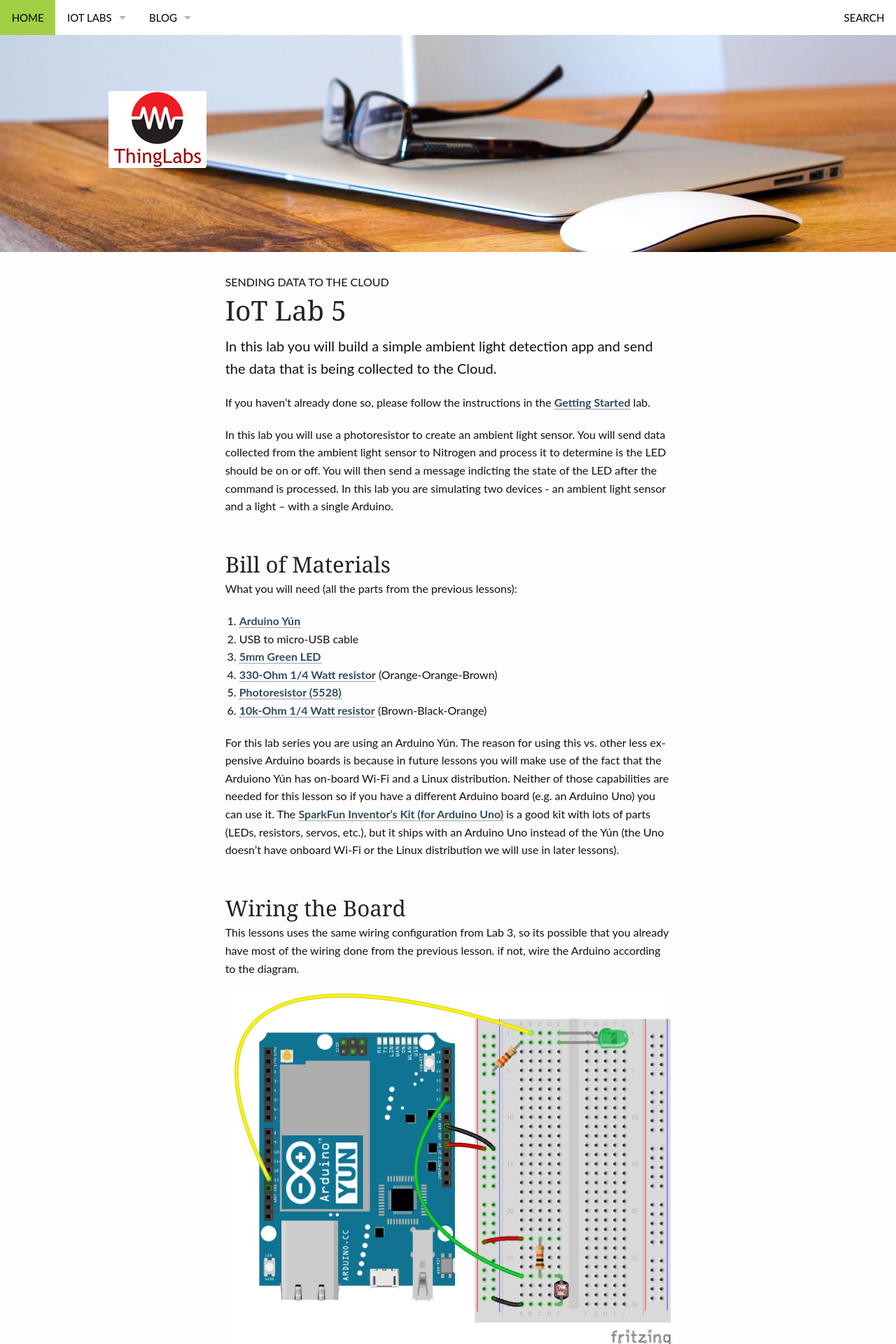
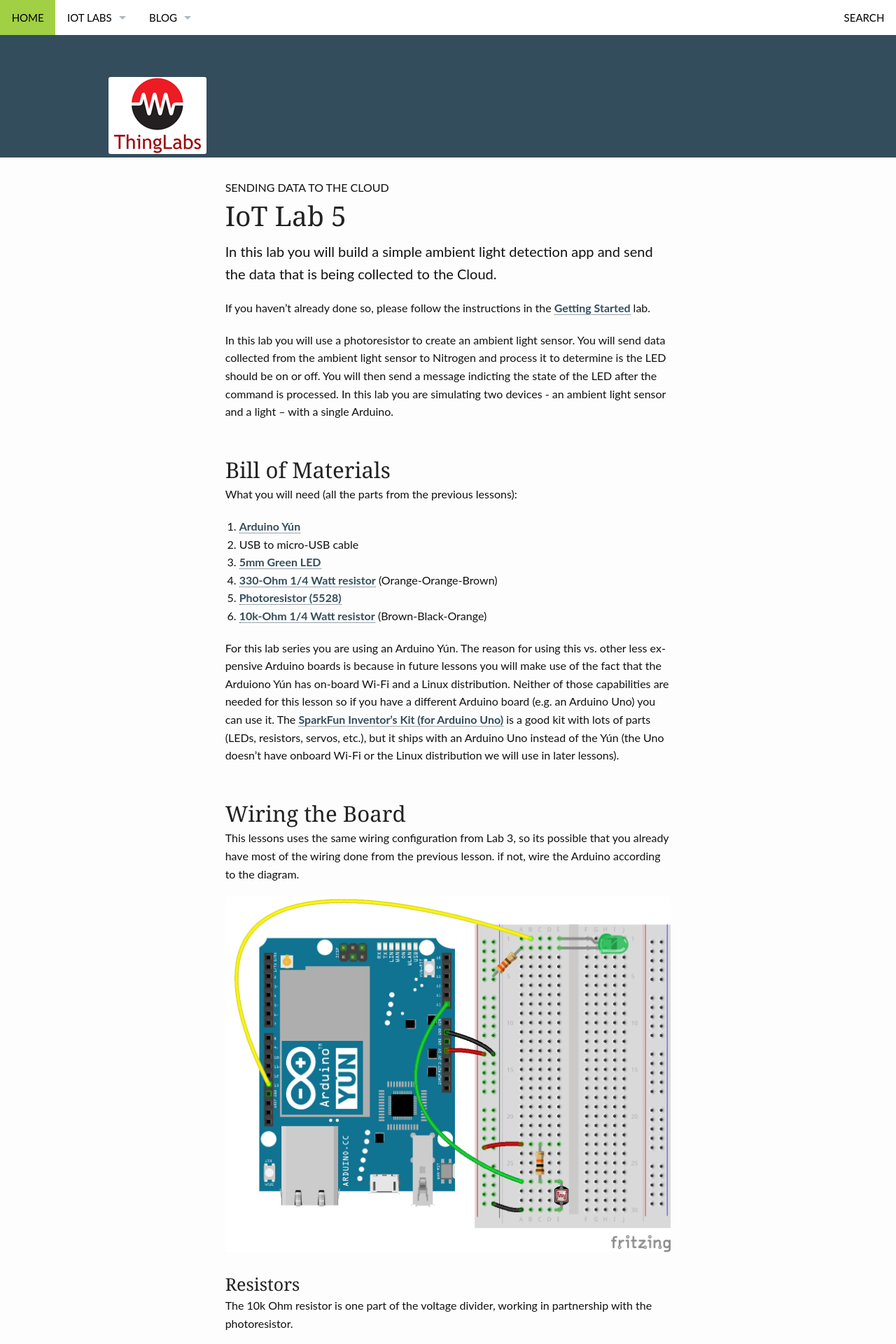
Before and after one commit to ThingLabsIo/ThingLabsIo.github.io, a Jekyll site: the page built from pages/lab005.md, in a window 1280 px wide. Shown: the top 1920 px of the page at 70% size. Built offline with Jekyll 4.4.1, drawn with Linux system fonts in a browser that asks for light colours; comment, search, counter and statistics services are not loaded.

Commit message:
Header logo only

```diff
--- a/pages/lab005.md
+++ b/pages/lab005.md
@@ -5,8 +5,6 @@
 title: "IoT Lab 5"
 subheadline: "Sending Data to the Cloud"
 teaser: "In this lab you will build a simple ambient light detection app and send the data that is being collected to the Cloud."
-header:
-   image_fullwidth: "header_unsplash_7.jpg"
 permalink: "/labs/lab005/"
 ---
 If you haven't already done so, please follow the instructions in the [Getting Started](/labs/lab000/) lab.
```
